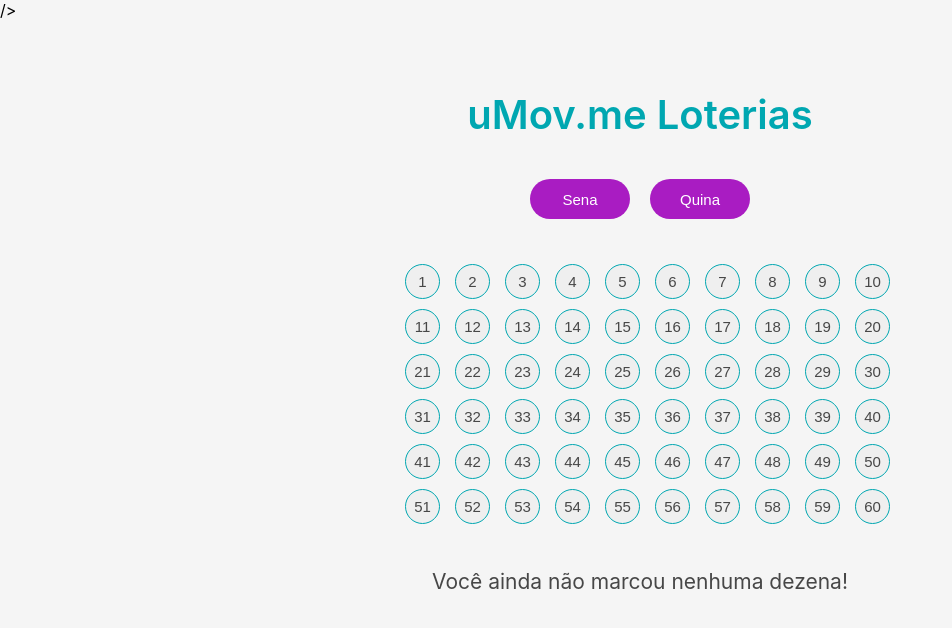
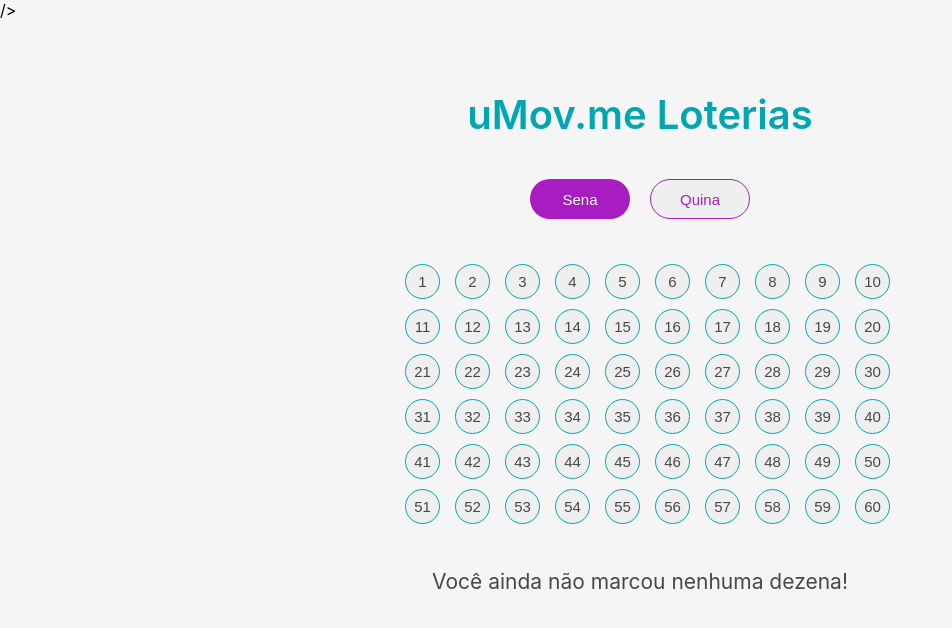
Before and after one commit to isadoramz/lottery, a React (Create React App) app: page / in a window 1280 px wide. Shown: the top 628 px of the page, without its empty margins (0-952 px from the left). Built offline with nearby package versions, Linux system fonts and the light colour scheme.

Commit message:
feat: add different style for unselected button

```diff
--- a/src/components/LotteryOption/styles.css
+++ b/src/components/LotteryOption/styles.css
@@ -13,6 +13,7 @@
     border: 1px solid #00a7b1;
     font-size: 15px;
     font-weight: 500;
+    cursor: pointer;
 }
 
 .optionSelected {
@@ -26,4 +27,5 @@
     font-size: 15px;
     font-weight: 500;
     background-color: #00a7b1;
+    cursor: pointer;
 }
--- a/src/pages/lottery/presentation.js
+++ b/src/pages/lottery/presentation.js
@@ -25,8 +25,8 @@
 				<p className="title">uMov.me Loterias</p>
 			</div>
 			<div className="optionsButtonsWrapper">
-				<button className="optionButton" onClick={() => setCurrentTab("sena")}>Sena</button>
-				<button className="optionButton" onClick={() => setCurrentTab("quina")}>Quina</button>
+					<button className={currentTab === "sena" ? ("optionButtonSelected") : ("optionButton")} onClick={() => setCurrentTab("sena")}>Sena</button>
+				<button className={currentTab === "quina" ? ("optionButtonSelected") : ("optionButton")} onClick={() => setCurrentTab("quina")}>Quina</button>
 			</div>
 			<div>
 				<div className="optionsWrapper">
--- a/src/pages/styles.css
+++ b/src/pages/styles.css
@@ -16,6 +16,18 @@
 }
 
 .optionButton {
+	background-color: #f5f5f5(169, 28, 194);
+	width: 100px;
+	height: 40px;
+	border-radius: 23px;
+	border: 1px solid rgb(169, 28, 194);
+	color: rgb(169, 28, 194);
+	margin: 0 10px;
+	font-size: 15px;
+	cursor: pointer;
+}
+
+.optionButtonSelected {
 	background-color: rgb(169, 28, 194);
 	width: 100px;
 	height: 40px;
@@ -24,6 +36,7 @@
 	color: white;
 	margin: 0 10px;
 	font-size: 15px;
+	cursor: pointer;
 }
 
 .optionsWrapper {
```
